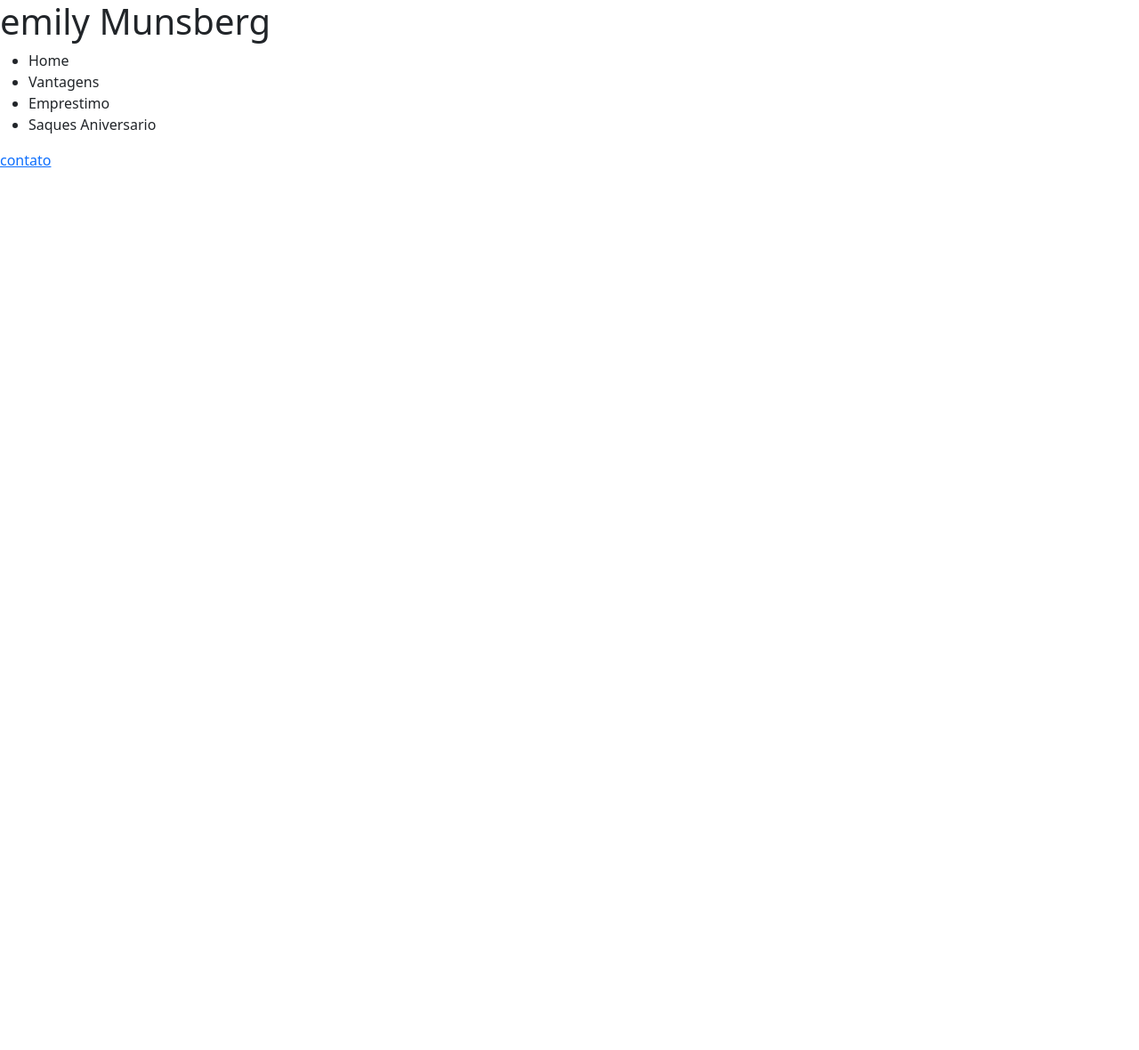
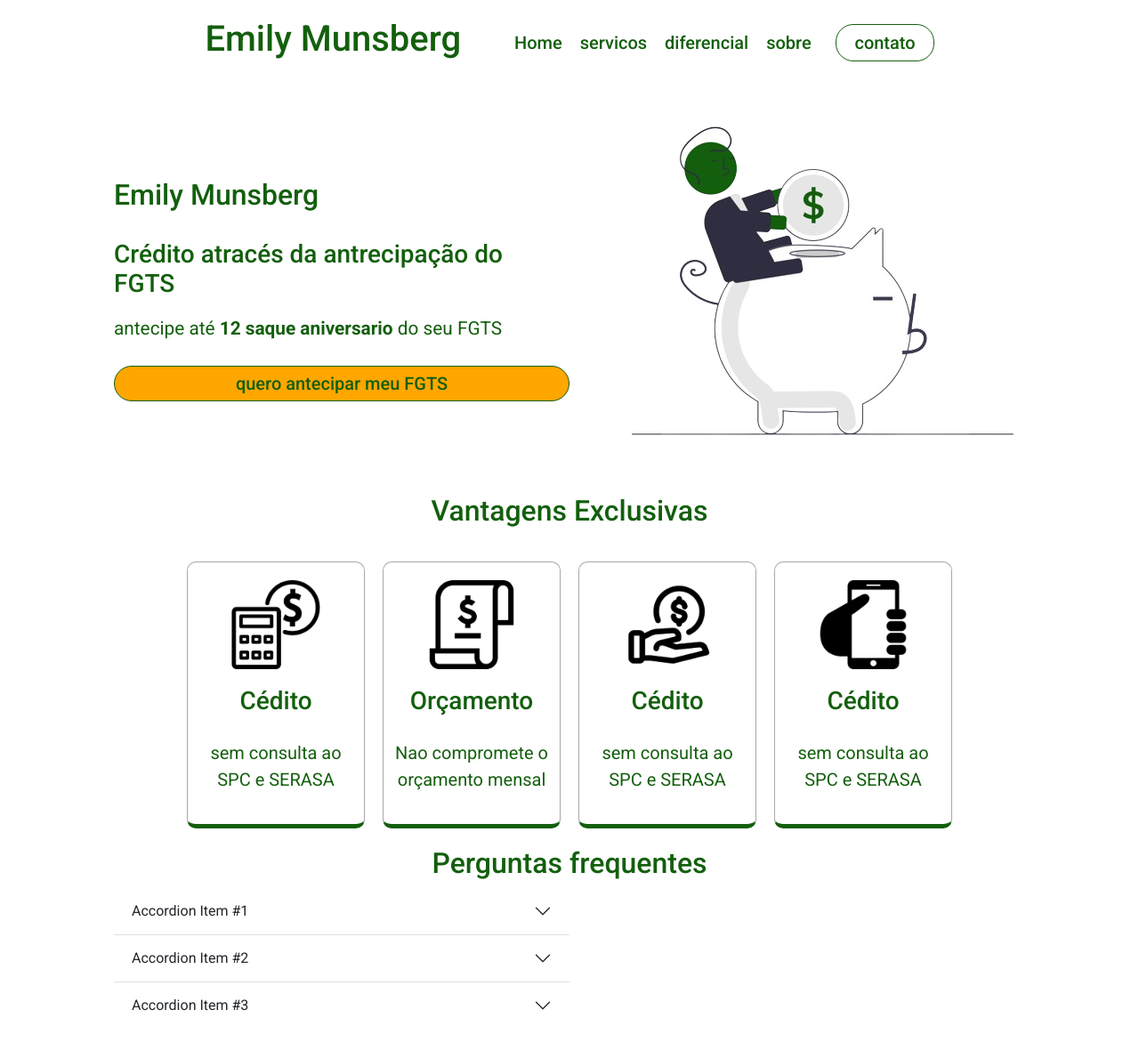
Before and after one commit to alexandredomi/FGTS, a plain HTML site: page index.html in a window 1280 px wide. Shown: the whole page at 89% size. Before the commit the page ends 800 px from the top, so only its background shows below. Drawn offline with nearby package versions, Linux system fonts and the light colour scheme.

Commit message:
add css html 14/03

```diff
--- a/index.html
+++ b/index.html
@@ -1,30 +1,118 @@
 <!DOCTYPE html>
-<html lang="en">
+<html lang="pt-BR">
 <head>
     <meta charset="UTF-8">
     <meta name="viewport" content="width=device-width, initial-scale=1.0">
     <title>Emily Munsberg - Saque seu FGTS</title>
+    <link rel="stylesheet" href="style.css">
+    <link rel="preconnect" href="https://fonts.googleapis.com">
+    <link rel="preconnect" href="https://fonts.gstatic.com" crossorigin>
+    <link href="https://fonts.googleapis.com/css2?family=Roboto:ital,wght@0,100;0,300;0,400;0,500;0,700;0,900;1,100;1,300;1,400;1,500;1,700;1,900&display=swap" rel="stylesheet">
     <link href="https://cdn.jsdelivr.net/npm/bootstrap@5.3.3/dist/css/bootstrap.min.css" rel="stylesheet" integrity="sha384-QWTKZyjpPEjISv5WaRU9OFeRpok6YctnYmDr5pNlyT2bRjXh0JMhjY6hW+ALEwIH" crossorigin="anonymous">
 </head>
 <body>
     <header>
         <div class="center-header">
             <div class="logo">
-                <h1>emily Munsberg</h1>
+                <h1>Emily Munsberg</h1>
             </div>
             <div class="lista-header">
                 <ul>
-                    <li>Home</li>
-                    <li>Vantagens</li>
-                    <li>Emprestimo</li>
-                    <li>Saques Aniversario</li>
+                    <a href=""><li>Home</li></a>
+                    <a href=""><li>servicos</li></a>
+                    <a href=""><li>diferencial</li></a>
+                    <a href=""><li>sobre</li></a>
                 </ul>
             </div>
             <div class="botao-header">
-                <a href="">contato</a>
+                <button href="#" class="botao">contato</button>
             </div>
         </div>
     </header>
+    <main>
+        <section class="home">
+            <div class="center-home">
+                <div class="lado-esquerdo">
+                    <h2>Emily Munsberg</h2>
+                    <h3>Crédito atracés da antrecipação do FGTS</h3>
+                    <p>antecipe até <strong>12 saque aniversario </strong> do seu FGTS</p>
+                    <button>quero antecipar meu FGTS</button>
+                </div>
+                <div class="lado-direito">
+                    <img src="imagens/undraw_Savings_re_eq4w-removebg-preview.png" alt="">
+                </div>
+            </div>
+        </section>
+        <section class="center-vantagens">
+            <div class="titulo-vantagens">
+                <h2>Vantagens Exclusivas</h2>
+            </div>
+            <div class="cards-vantagens">
+                <div class="card">
+                    <img src="imagens/despesas 125px.png" alt="" width="100px">
+                    <h3>Cédito</h3>
+                    <p>sem consulta ao SPC e SERASA</p>
+                </div>
+                <div class="card">
+                    <img src="imagens/fatura 125px.png" alt="" width="100px">
+                    <h3>Orçamento</h3>
+                    <p>Nao compromete o orçamento mensal</p>
+                </div>
+                <div class="card">
+                    <img src="imagens/moeda 125px.png" alt="" width="100px">
+                    <h3>Cédito</h3>
+                    <p>sem consulta ao SPC e SERASA</p>
+                </div>
+                <div class="card">
+                    <img src="imagens/smartphone-para-gravar-a-mao 125px.png" alt="" width="100px">
+                    <h3>Cédito</h3>
+                    <p>sem consulta ao SPC e SERASA</p>
+                </div>
+            </div>
+        </section>
+        <section class="center-perguntas">
+            <div class="titulo-perguntas">
+                <h2>Perguntas frequentes</h2>
+            </div>
+            <div class="todas-perguntas">
+                <div class="accordion accordion-flush" id="accordionFlushExample">
+                    <div class="accordion-item">
+                      <h2 class="accordion-header">
+                        <button class="accordion-button collapsed" type="button" data-bs-toggle="collapse" data-bs-target="#flush-collapseOne" aria-expanded="false" aria-controls="flush-collapseOne">
+                          Accordion Item #1
+                        </button>
+                      </h2>
+                      <div id="flush-collapseOne" class="accordion-collapse collapse" data-bs-parent="#accordionFlushExample">
+                        <div class="accordion-body">Placeholder content for this accordion, which is intended to demonstrate the <code>.accordion-flush</code> class. This is the first item's accordion body.</div>
+                      </div>
+                    </div>
+                    <div class="accordion-item">
+                      <h2 class="accordion-header">
+                        <button class="accordion-button collapsed" type="button" data-bs-toggle="collapse" data-bs-target="#flush-collapseTwo" aria-expanded="false" aria-controls="flush-collapseTwo">
+                          Accordion Item #2
+                        </button>
+                      </h2>
+                      <div id="flush-collapseTwo" class="accordion-collapse collapse" data-bs-parent="#accordionFlushExample">
+                        <div class="accordion-body">Placeholder content for this accordion, which is intended to demonstrate the <code>.accordion-flush</code> class. This is the second item's accordion body. Let's imagine this being filled with some actual content.</div>
+                      </div>
+                    </div>
+                    <div class="accordion-item">
+                      <h2 class="accordion-header">
+                        <button class="accordion-button collapsed" type="button" data-bs-toggle="collapse" data-bs-target="#flush-collapseThree" aria-expanded="false" aria-controls="flush-collapseThree">
+                          Accordion Item #3
+                        </button>
+                      </h2>
+                      <div id="flush-collapseThree" class="accordion-collapse collapse" data-bs-parent="#accordionFlushExample">
+                        <div class="accordion-body">Placeholder content for this accordion, which is intended to demonstrate the <code>.accordion-flush</code> class. This is the third item's accordion body. Nothing more exciting happening here in terms of content, but just filling up the space to make it look, at least at first glance, a bit more representative of how this would look in a real-world application.</div>
+                      </div>
+                    </div>
+                  </div>
+            </div>
+            <div class="img-perguntas">
+                <img src="" alt="">
+            </div>
+        </section>
+    </main>
     <script src="https://cdn.jsdelivr.net/npm/bootstrap@5.3.3/dist/js/bootstrap.bundle.min.js" integrity="sha384-YvpcrYf0tY3lHB60NNkmXc5s9fDVZLESaAA55NDzOxhy9GkcIdslK1eN7N6jIeHz" crossorigin="anonymous"></script>
 </body>
 </html>
--- /dev/null
+++ b/style.css
@@ -0,0 +1,167 @@
+*{
+    padding: 0;
+    margin: 0;
+    box-sizing: border-box;
+    font-family: "Roboto", sans-serif;
+}
+
+body{
+    display: flex;
+    flex-direction: column;
+    align-items: center;
+}
+
+header{
+    width: 80%;
+    display: flex;
+    justify-content: center;
+    padding: 20px 0px;
+}
+.center-header{
+    width: 80%;
+    display: flex;
+    justify-content: space-between;
+    color: #135f0d;
+
+}
+
+.logo{
+    display: flex;
+    align-items: center;
+    font-size: 20px;
+    color: #135f0d;
+}
+
+.center-header .lista-header{
+    display: flex;
+    align-items: center;
+}
+
+.center-header .lista-header ul{
+    list-style: none;
+    display: flex;
+    gap: 20px;
+    font-weight: 500;
+    font-size: 20px;
+    margin: 0px;
+}
+
+.lista-header ul a{
+    text-decoration: none;
+    color:#135f0d ;
+}
+.lista-header ul a:hover{
+    text-decoration: none;
+    color: #257e1a;
+}
+
+.botao-header{
+    display: flex;
+    align-items: center;
+}
+.botao{
+    display: flex;
+    font-weight: 500;
+    font-size: 20px;
+    align-items: center;
+    padding: 5px 20px;
+    border-radius: 20px;
+    background-color: white;
+    border: solid 1px #135f0d;
+    color: #135f0d;
+}
+.botao:hover{
+    display: flex;
+    align-items: center;
+    padding: 5px 20px;
+    border-radius: 20px;
+    background-color: #135f0d;
+    border: solid 1px white;
+    color: white;
+}
+main{
+    width: 80%;
+    color: #135f0d;
+}
+.home{
+    display: flex;
+    justify-content: center;
+    color:#135f0d;
+}
+.center-home{
+    display: flex;
+}
+.lado-esquerdo{
+    width: 50%;
+    display: flex;
+    flex-direction: column;
+    justify-content: center;
+    gap: 10px;
+    font-size: 1.3rem;
+}
+.lado-esquerdo h2{
+    margin: 20px 0px;
+}
+.lado-esquerdo button{
+    background-color: rgb(255, 166, 0);
+    border: none;
+    height: 35px;
+    color: #135f0d;
+    font-weight: 500;
+    font-size: 20px;
+    border: solid 1px #135f0d;
+    border-radius:
+    20px;
+    height: 40px;
+}
+.lado-esquerdo button:hover{
+    color: #135f0d;
+    border: solid 1px #135f0d;
+    font-size: 20px;
+    border: none;
+}
+.lado-direito{
+    width: 50%;
+}
+.center-vantagens{
+    display: flex;
+    flex-direction: column;
+    align-items: center;
+    font-size: 20px;
+    gap: 30px;
+    padding: 20px 0px;
+}
+.cards-vantagens{
+    display: flex;
+    flex-wrap: wrap;
+    gap: 20px;
+}
+.cards-vantagens .card{
+    display: flex;
+    flex-direction: column;
+    justify-content: space-around;
+    width: 200px;
+    height: 300px;
+    border: solid 1px rgb(168, 168, 168);
+    border-radius: 10px;
+    padding: 10px;
+    text-align: center;
+    border-bottom: 5px solid #135f0d;
+    color: #135f0d;
+}
+.card img{
+    margin: 0px auto;
+}
+.center-perguntas{
+    margin: 0px auto;
+}
+.titulo-perguntas{
+    width: 100%;
+    text-align: center;
+}
+.todas-perguntas{
+    width: 50%;
+}
+.img-perguntas{
+    width: 50%;
+}
```
Also changed, not shown: imagens/despesas 100px.png (added), imagens/despesas 125px.png (added), imagens/despesas 70px.png (added), imagens/fatura 125px.png (added), imagens/moeda 125px.png (added), imagens/smartphone-para-gravar-a-mao 125px.png (added), imagens/undraw_Questions_re_1fy7 (1).png (added), imagens/undraw_Savings_re_eq4w-removebg-preview.png (added).
